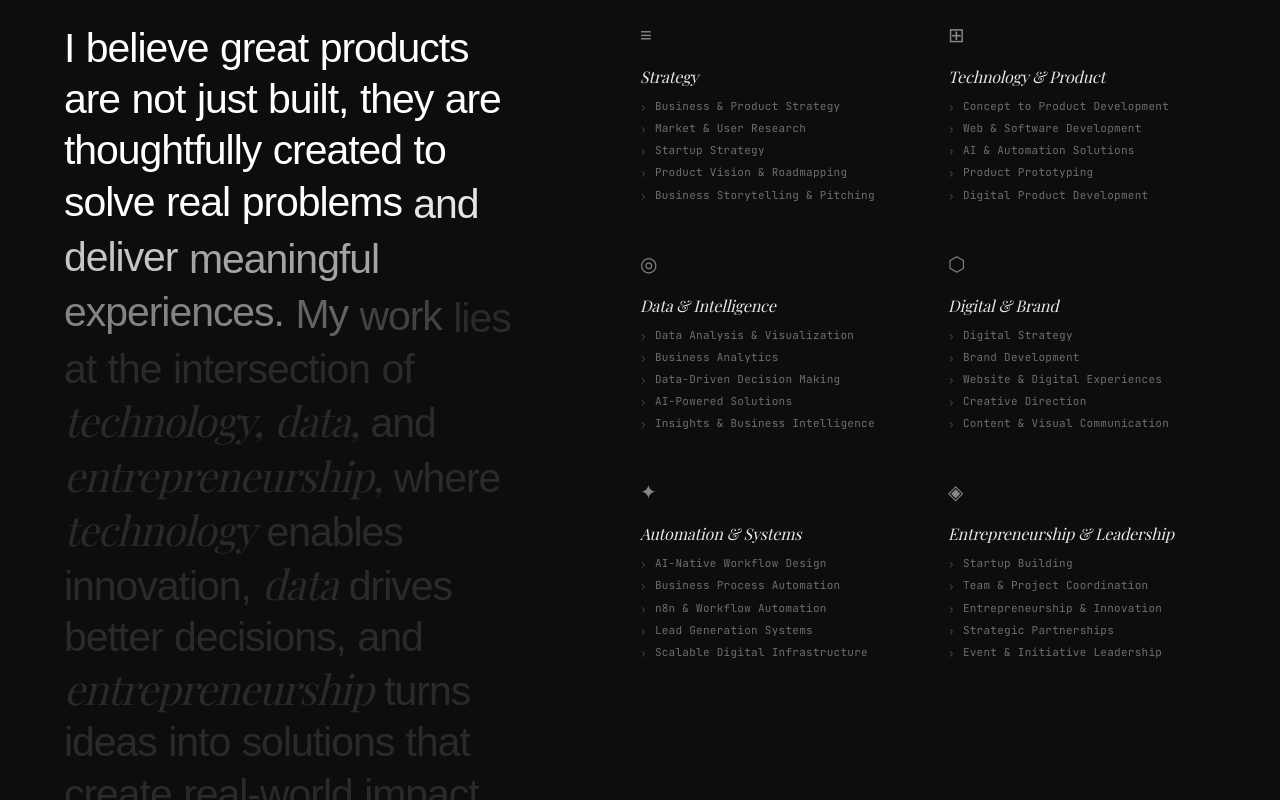
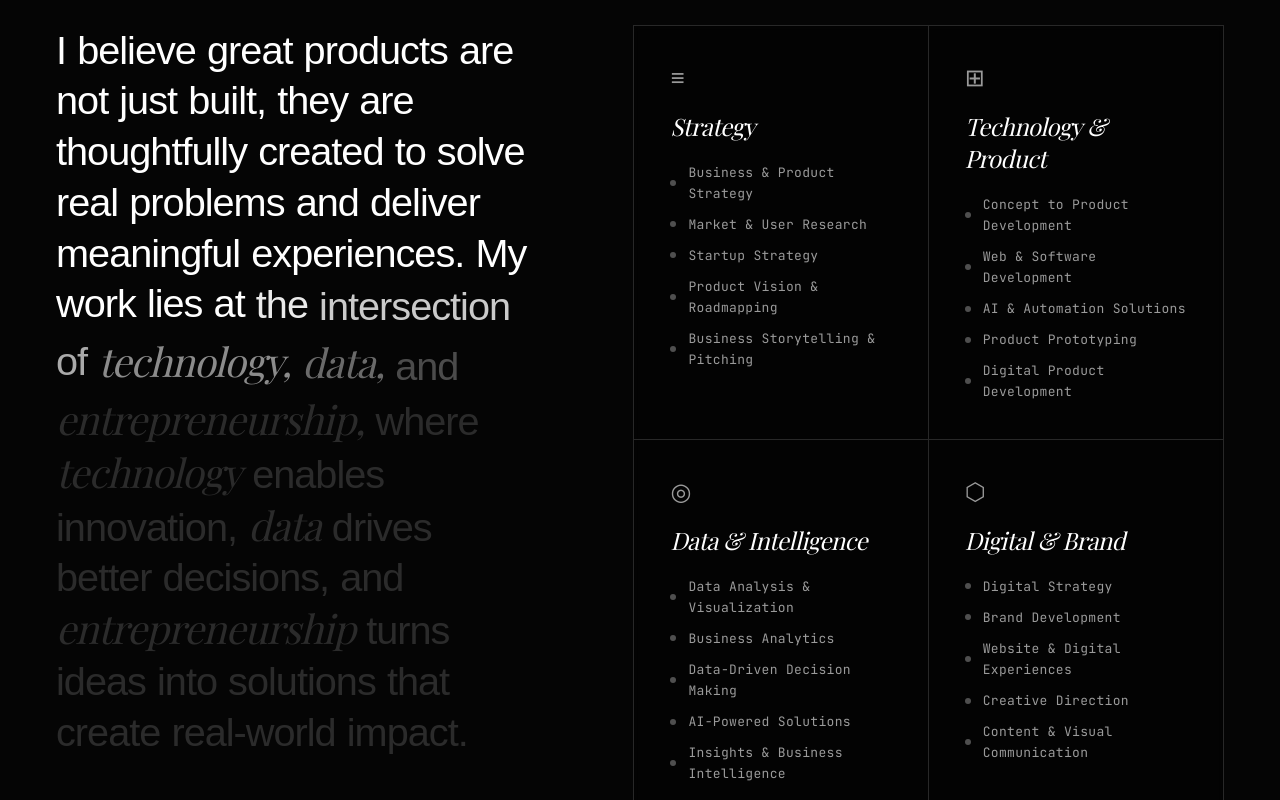
Before and after one commit to Thunderz45/bhushanpadghan, a React (Vite) app: page / in a window 1280 px wide. Shown: the part 1000-1800 px from the top of the page. Built offline with nearby package versions, Linux system fonts and the light colour scheme; a web font is replaced by a local one.

Commit message:
feat: redesign WhatIDoSection 2-column grid layout with grid borders and interactive cursor item highlight

```diff
--- a/src/components/WhatIDoSection.jsx
+++ b/src/components/WhatIDoSection.jsx
@@ -1,46 +1,81 @@
-import React, { useRef } from 'react';
-import { motion, useInView, useScroll, useTransform, useSpring } from 'framer-motion';
+import React, { useState, useRef } from 'react';
+import { motion, useInView, useScroll, useTransform } from 'framer-motion';
 
-/* ── Skill categories matching reference layout ── */
+/* ── Skill categories matching exact reference layout & items ── */
 const SKILLS = [
   {
     icon: '≡',
     title: 'Strategy',
-    items: ['Business & Product Strategy', 'Market & User Research', 'Startup Strategy', 'Product Vision & Roadmapping', 'Business Storytelling & Pitching'],
+    items: [
+      'Business & Product Strategy',
+      'Market & User Research',
+      'Startup Strategy',
+      'Product Vision & Roadmapping',
+      'Business Storytelling & Pitching',
+    ],
   },
   {
     icon: '⊞',
     title: 'Technology & Product',
-    items: ['Concept to Product Development', 'Web & Software Development', 'AI & Automation Solutions', 'Product Prototyping', 'Digital Product Development'],
+    items: [
+      'Concept to Product Development',
+      'Web & Software Development',
+      'AI & Automation Solutions',
+      'Product Prototyping',
+      'Digital Product Development',
+    ],
   },
   {
     icon: '◎',
     title: 'Data & Intelligence',
-    items: ['Data Analysis & Visualization', 'Business Analytics', 'Data-Driven Decision Making', 'AI-Powered Solutions', 'Insights & Business Intelligence'],
+    items: [
+      'Data Analysis & Visualization',
+      'Business Analytics',
+      'Data-Driven Decision Making',
+      'AI-Powered Solutions',
+      'Insights & Business Intelligence',
+    ],
   },
   {
     icon: '⬡',
     title: 'Digital & Brand',
-    items: ['Digital Strategy', 'Brand Development', 'Website & Digital Experiences', 'Creative Direction', 'Content & Visual Communication'],
+    items: [
+      'Digital Strategy',
+      'Brand Development',
+      'Website & Digital Experiences',
+      'Creative Direction',
+      'Content & Visual Communication',
+    ],
   },
   {
     icon: '✦',
     title: 'Automation & Systems',
-    items: ['AI-Native Workflow Design', 'Business Process Automation', 'n8n & Workflow Automation', 'Lead Generation Systems', 'Scalable Digital Infrastructure'],
+    items: [
+      'AI-Native Workflow Design',
+      'Business Process Automation',
+      'n8n & Workflow Automation',
+      'Lead Generation Systems',
+      'Scalable Digital Infrastructure',
+    ],
   },
   {
     icon: '◈',
     title: 'Entrepreneurship & Leadership',
-    items: ['Startup Building', 'Team & Project Coordination', 'Entrepreneurship & Innovation', 'Strategic Partnerships', 'Event & Initiative Leadership'],
+    items: [
+      'Startup Building',
+      'Team & Project Coordination',
+      'Entrepreneurship & Innovation',
+      'Strategic Partnerships',
+      'Event & Initiative Leadership',
+    ],
   },
 ];
 
-/* ── Animated word-by-word reveal for the description ── */
+/* ── Scroll-scrubbed word-by-word reveal for description ── */
 const DESCRIPTION = `I believe great products are not just built, they are thoughtfully created to solve real problems and deliver meaningful experiences. My work lies at the intersection of technology, data, and entrepreneurship, where technology enables innovation, data drives better decisions, and entrepreneurship turns ideas into solutions that create real-world impact.`;
 
 const ITALIC_WORDS = new Set(['technology,', 'data,', 'entrepreneurship,', 'technology', 'data', 'entrepreneurship']);
 
-/* ── Scroll-scrubbed word-by-word reveal ── */
 function AnimatedDescription() {
   const ref = useRef(null);
   const { scrollYProgress } = useScroll({
@@ -54,24 +89,23 @@ function AnimatedDescription() {
   return (
     <p
       ref={ref}
-      className="font-sans text-white leading-[1.25] tracking-tight"
-      style={{ fontSize: 'clamp(1.6rem, 3.2vw, 3rem)', fontWeight: 300 }}
+      className="font-sans text-white leading-[1.28] tracking-tight select-none"
+      style={{ fontSize: 'clamp(1.5rem, 3.1vw, 2.9rem)', fontWeight: 300 }}
       aria-label={DESCRIPTION}
     >
       {words.map((word, i) => {
         const isItalic = ITALIC_WORDS.has(word);
-        // Each word reveals over its own 1/total slice of scroll progress
-        const start = (i / total) * 0.9;
+        const start = (i / total) * 0.88;
         const end   = start + 0.12;
         // eslint-disable-next-line react-hooks/rules-of-hooks
-        const opacity = useTransform(scrollYProgress, [start, end], [0.12, 1]);
+        const opacity = useTransform(scrollYProgress, [start, end], [0.15, 1]);
         // eslint-disable-next-line react-hooks/rules-of-hooks
-        const y       = useTransform(scrollYProgress, [start, end], [14, 0]);
+        const y       = useTransform(scrollYProgress, [start, end], [12, 0]);
 
         return (
           <motion.span
             key={i}
-            className={isItalic ? 'font-serif italic' : ''}
+            className={isItalic ? 'font-serif italic text-white font-normal' : ''}
             style={{ display: 'inline-block', marginRight: '0.28em', opacity, y }}
           >
             {word}
@@ -82,40 +116,61 @@ function AnimatedDescription() {
   );
 }
 
-/* ── Single skill card ── */
-function SkillCard({ skill, index }) {
+/* ── Grid Skill Card with Interactive Cursor Hover Highlight ── */
+function SkillCard({ skill, index, borderClasses }) {
   const ref = useRef(null);
-  const inView = useInView(ref, { once: true, margin: '-60px' });
+  const inView = useInView(ref, { once: true, margin: '-40px' });
+  const [hoveredIdx, setHoveredIdx] = useState(null);
 
   return (
     <motion.div
       ref={ref}
-      initial={{ opacity: 0, y: 30 }}
+      initial={{ opacity: 0, y: 25 }}
       animate={inView ? { opacity: 1, y: 0 } : {}}
       transition={{ duration: 0.5, delay: index * 0.08, ease: [0.25, 0.1, 0.25, 1] }}
-      className="flex flex-col gap-3"
+      className={`p-7 sm:p-9 flex flex-col gap-4 group transition-colors duration-300 ${borderClasses}`}
     >
       {/* Icon */}
-      <span className="text-white/50 text-xl mb-1" style={{ fontFamily: 'monospace' }}>
+      <span className="text-white/60 text-2xl font-mono transition-transform duration-300 group-hover:scale-110 group-hover:text-white">
         {skill.icon}
       </span>
 
-      {/* Title — italic serif like reference */}
-      <h3 className="font-serif italic text-white/90 text-base leading-tight" style={{ fontWeight: 400 }}>
+      {/* Title — Italic Serif */}
+      <h3 className="font-serif italic text-white text-xl sm:text-2xl font-normal leading-snug tracking-tight">
         {skill.title}
       </h3>
 
-      {/* Bullet items */}
-      <ul className="flex flex-col gap-1.5">
-        {skill.items.map((item, j) => (
-          <li
-            key={j}
-            className="font-mono text-white/40 text-[11px] tracking-wide leading-snug flex items-start gap-2"
-          >
-            <span className="text-white/25 mt-px flex-shrink-0">›</span>
-            {item}
-          </li>
-        ))}
+      {/* Interactive Bulleted Items */}
+      <ul className="flex flex-col gap-2.5 mt-1">
+        {skill.items.map((item, j) => {
+          const isHovered = hoveredIdx === j;
+          const isAnyHovered = hoveredIdx !== null;
+
+          return (
+            <li
+              key={j}
+              onMouseEnter={() => setHoveredIdx(j)}
+              onMouseLeave={() => setHoveredIdx(null)}
+              className={`font-mono text-xs sm:text-[13px] tracking-wide leading-relaxed flex items-center gap-3 transition-all duration-200 cursor-pointer ${
+                isHovered
+                  ? 'text-white translate-x-1 font-medium'
+                  : isAnyHovered
+                  ? 'text-white/25'
+                  : 'text-white/60 hover:text-white'
+              }`}
+            >
+              {/* Bullet Dot / Arrow */}
+              <span
+                className={`w-1.5 h-1.5 rounded-full flex-shrink-0 transition-all duration-200 ${
+                  isHovered
+                    ? 'bg-white scale-125 shadow-[0_0_8px_rgba(255,255,255,0.9)]'
+                    : 'bg-white/30'
+                }`}
+              />
+              <span>{item}</span>
+            </li>
+          );
+        })}
       </ul>
     </motion.div>
   );
@@ -128,42 +183,55 @@ export const WhatIDoSection = () => {
   return (
     <section
       id="work"
-      className="relative w-full bg-[#0d0d0d] border-b border-white/10"
+      className="relative w-full bg-[#050505] border-b border-white/10"
       style={{ minHeight: '100vh' }}
     >
-      <div className="max-w-[1400px] mx-auto px-8 sm:px-12 lg:px-16 py-24 lg:py-32">
+      <div className="max-w-[1440px] mx-auto px-6 sm:px-10 lg:px-14 py-24 lg:py-32">
 
-        {/* Section label */}
+        {/* Section Label */}
         <motion.p
           ref={labelRef}
           initial={{ opacity: 0, x: -16 }}
           animate={labelInView ? { opacity: 1, x: 0 } : {}}
           transition={{ duration: 0.5, ease: 'easeOut' }}
-          className="font-mono text-white/35 text-[10px] tracking-[0.35em] uppercase mb-16 lg:mb-20"
+          className="font-mono text-white/40 text-[11px] tracking-[0.35em] uppercase mb-16 lg:mb-20"
         >
           WHAT I DO
         </motion.p>
 
-        {/* Two-column grid: description left, skills right */}
-        <div className="grid grid-cols-1 lg:grid-cols-[5fr_6fr] gap-16 lg:gap-24 items-start">
+        {/* Layout Grid: Left Sticky Description, Right 2-Column Grid */}
+        <div className="grid grid-cols-1 lg:grid-cols-[1fr_1.15fr] gap-12 lg:gap-16 items-start">
 
-          {/* ── LEFT: animated description ── */}
-          <div className="lg:sticky lg:top-28">
+          {/* ── LEFT: Sticky Scroll-Scrubbed Description ── */}
+          <div className="lg:sticky lg:top-28 pr-0 lg:pr-6">
             <AnimatedDescription />
           </div>
 
-          {/* ── RIGHT: 2-column skill grid ── */}
-          <div className="grid grid-cols-1 sm:grid-cols-2 gap-x-10 gap-y-12">
-            {SKILLS.map((skill, i) => (
-              <SkillCard key={skill.title} skill={skill} index={i} />
-            ))}
+          {/* ── RIGHT: 2-Column Grid with Outer & Inner Grid Borders (Reference Style) ── */}
+          <div className="grid grid-cols-1 sm:grid-cols-2 border border-white/15 rounded-none overflow-hidden bg-black/40 backdrop-blur-sm">
+            {SKILLS.map((skill, i) => {
+              // Determine border lines for exact mosaic grid appearance
+              const isEven = i % 2 === 0;
+              const isLastRow = i >= SKILLS.length - 2;
+
+              const borderClasses = `
+                ${isEven ? 'sm:border-r border-white/15' : ''}
+                ${!isLastRow ? 'border-b border-white/15' : ''}
+              `;
+
+              return (
+                <SkillCard
+                  key={skill.title}
+                  skill={skill}
+                  index={i}
+                  borderClasses={borderClasses}
+                />
+              );
+            })}
           </div>
 
         </div>
       </div>
-
-      {/* Subtle horizontal rule divider at bottom */}
-      <div className="absolute bottom-0 left-8 right-8 h-px bg-white/8" />
     </section>
   );
 };
```
